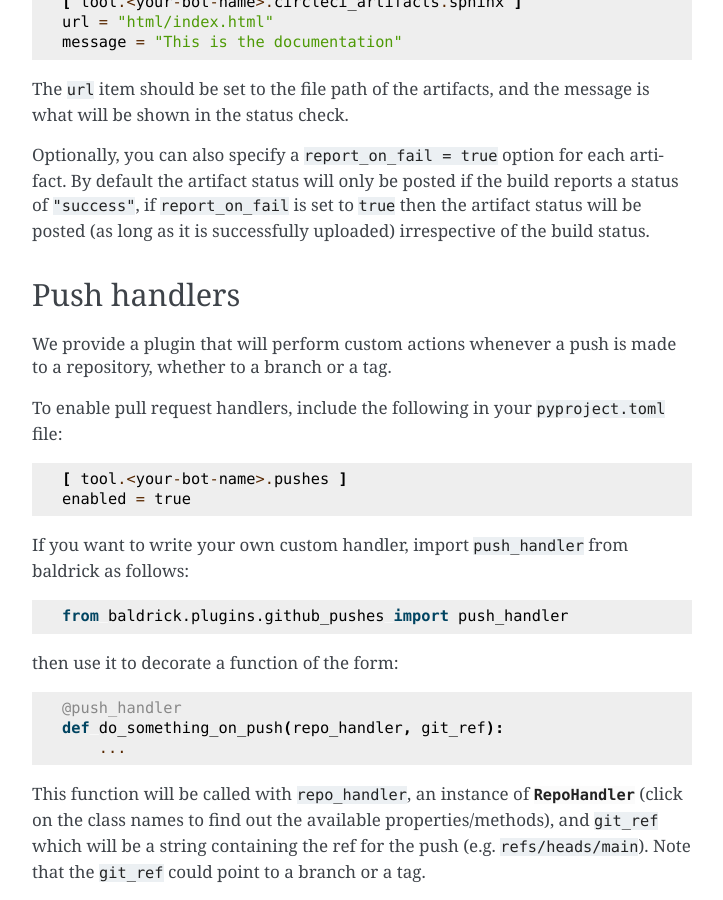
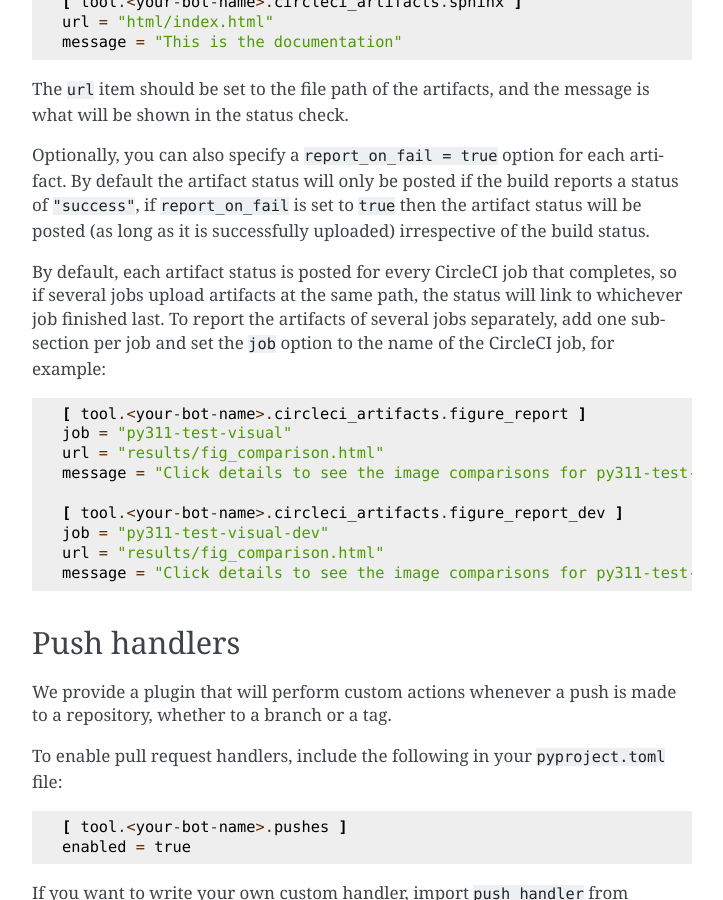
Before and after one commit to OpenAstronomy/baldrick, a Sphinx documentation site: the page built from docs/plugins.rst, in a window 1280 px wide and 900 px high, scrolled down 1304 px. Shown: the whole window, without its empty margins (388-1111 px from the left). Built offline with Sphinx 7.4.7, drawn with Linux system fonts in a browser that asks for light colours.

Commit message:
Add a job option to the circleci_artifacts plugin so that artifacts from different CircleCI jobs can be reported as separate statuses.

```diff
--- a/docs/plugins.rst
+++ b/docs/plugins.rst
@@ -63,6 +63,22 @@ By default the artifact status will only be posted if the build reports a status
 of ``"success"``, if ``report_on_fail`` is set to ``true`` then the artifact
 status will be posted (as long as it is successfully uploaded) irrespective of
 the build status.
+
+By default, each artifact status is posted for every CircleCI job that
+completes, so if several jobs upload artifacts at the same path, the status will
+link to whichever job finished last. To report the artifacts of several jobs
+separately, add one sub-section per job and set the ``job`` option to the name
+of the CircleCI job, for example::
+
+    [ tool.<your-bot-name>.circleci_artifacts.figure_report ]
+    job = "py311-test-visual"
+    url = "results/fig_comparison.html"
+    message = "Click details to see the image comparisons for py311-test-visual"
+
+    [ tool.<your-bot-name>.circleci_artifacts.figure_report_dev ]
+    job = "py311-test-visual-dev"
+    url = "results/fig_comparison.html"
+    message = "Click details to see the image comparisons for py311-test-visual-dev"
 
 Push handlers
 -------------
```
Also changed, not shown: 2 other files.
